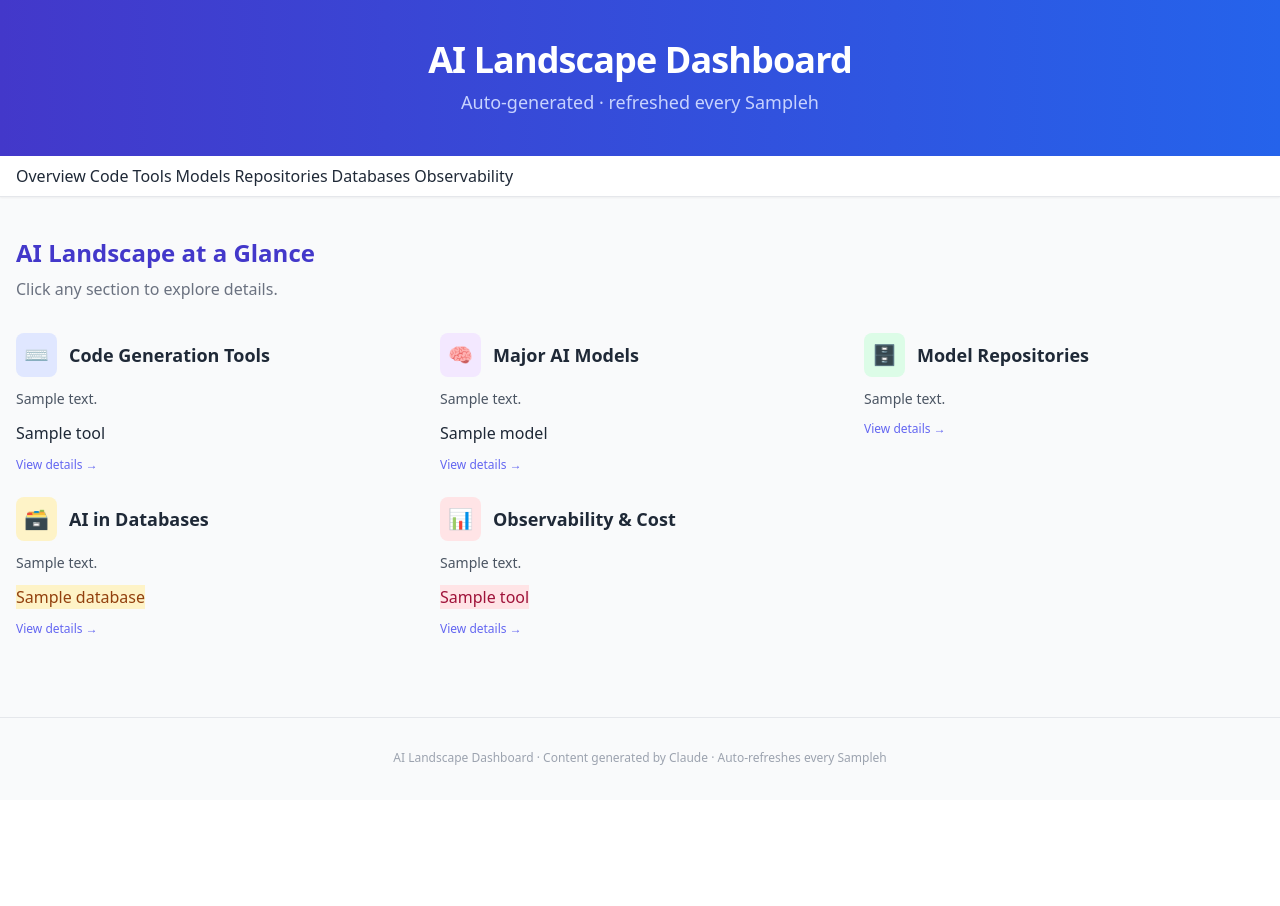
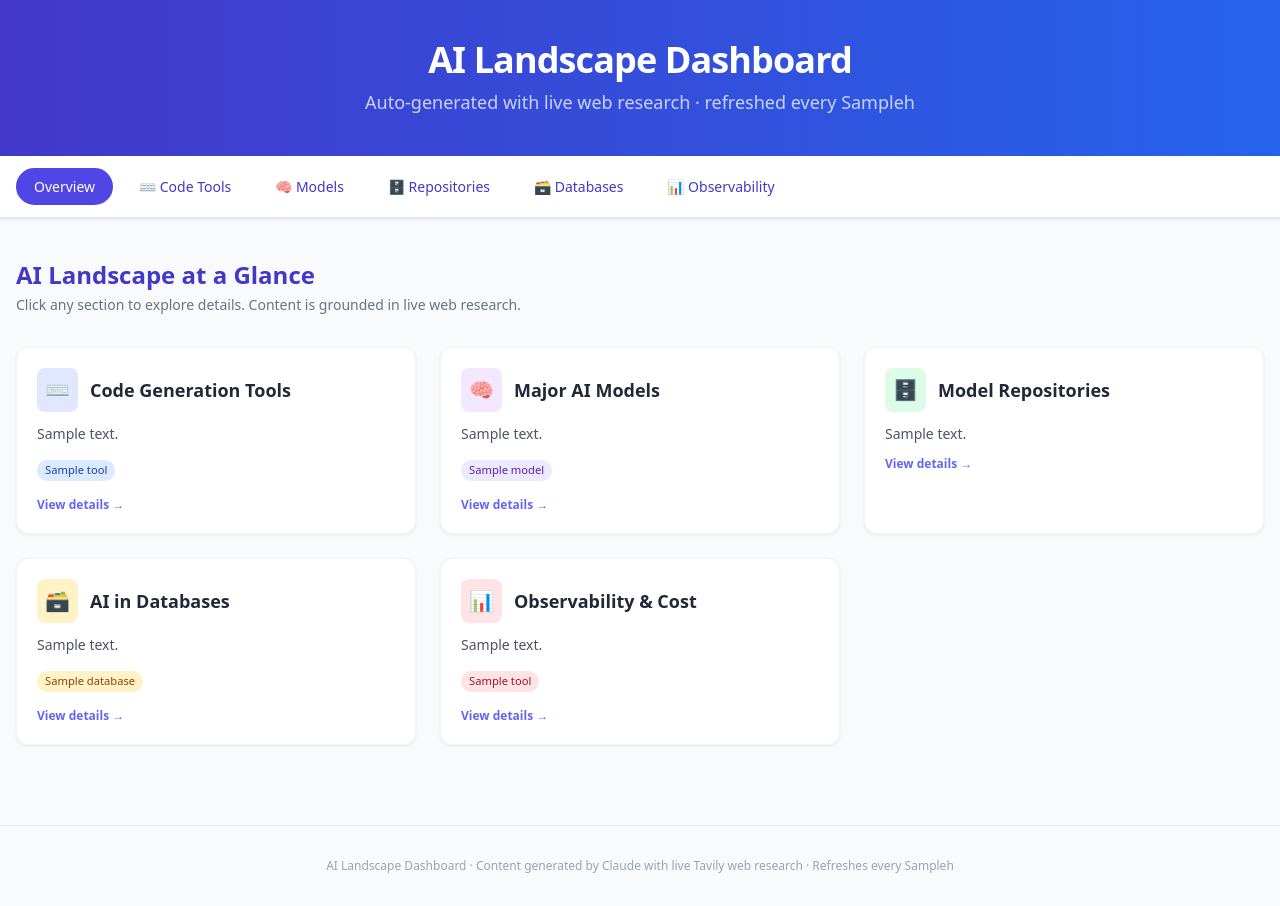
Before and after one commit to nosnow111/ai-landscape, a Python web app: template templates/index.html in a window 1280 px wide. Before the commit the page ends 765 px from the top, so only its background shows below. Run offline with Jinja, Linux system fonts and the light colour scheme; the template is opened without the code that fills it: most values are stand-ins (such as "Sample title", 1, 10 or a date in 2020); some libraries are stand-ins or nearby versions.

Commit message:
Fix nav styling, add source citations, fix tag rendering
- Replace @apply CSS with real CSS classes (Tailwind CDN compat)
- Tab buttons now properly styled with active state
- Tags correctly colored in all sections
- Sources from Tavily stored in JSON and displayed per section
- research.py now returns (context, sources) tuple

Co-Authored-By: Claude Sonnet 4.6 <noreply@anthropic.com>

```diff
--- a/templates/index.html
+++ b/templates/index.html
@@ -6,16 +6,47 @@
   <title>AI Landscape Dashboard</title>
   <script src="https://cdn.tailwindcss.com"></script>
   <style>
-    .card  { @apply bg-white rounded-xl shadow-md p-5 border border-gray-100 hover:shadow-lg transition-shadow; }
-    .tag   { @apply inline-block bg-blue-100 text-blue-800 text-xs font-medium px-2 py-0.5 rounded-full mr-1 mb-1; }
-    .tag-green  { @apply bg-green-100 text-green-800; }
-    .tag-purple { @apply bg-purple-100 text-purple-800; }
-    .tab-btn { @apply px-4 py-2 rounded-full text-sm font-medium transition-colors whitespace-nowrap; }
-    .tab-btn.active { @apply bg-indigo-600 text-white; }
-    .tab-btn:not(.active) { @apply text-indigo-700 hover:bg-indigo-50; }
+    html { scroll-behavior: smooth; }
     .tab-panel { display: none; }
     .tab-panel.active { display: block; }
-    html { scroll-behavior: smooth; }
+    .tab-btn {
+      padding: 6px 16px;
+      border-radius: 9999px;
+      font-size: 0.875rem;
+      font-weight: 500;
+      white-space: nowrap;
+      border: 2px solid transparent;
+      cursor: pointer;
+      transition: all 0.15s;
+      color: #4338ca;
+      background: transparent;
+    }
+    .tab-btn:hover { background: #eef2ff; }
+    .tab-btn.active { background: #4f46e5; color: white; border-color: #4f46e5; }
+    .card {
+      background: white;
+      border-radius: 0.75rem;
+      box-shadow: 0 1px 3px rgba(0,0,0,0.08);
+      padding: 1.25rem;
+      border: 1px solid #f1f5f9;
+      transition: box-shadow 0.2s;
+    }
+    .card:hover { box-shadow: 0 4px 12px rgba(0,0,0,0.1); }
+    .tag {
+      display: inline-block;
+      background: #dbeafe;
+      color: #1e40af;
+      font-size: 0.7rem;
+      font-weight: 500;
+      padding: 2px 8px;
+      border-radius: 9999px;
+      margin-right: 4px;
+      margin-bottom: 4px;
+    }
+    .tag-green { background: #dcfce7; color: #166534; }
+    .tag-purple { background: #ede9fe; color: #5b21b6; }
+    .tag-amber { background: #fef3c7; color: #92400e; }
+    .tag-rose { background: #ffe4e6; color: #9f1239; }
   </style>
 </head>
 <body class="bg-gray-50 text-gray-800 font-sans">
@@ -23,7 +54,7 @@
 <!-- Header -->
 <header class="bg-gradient-to-r from-indigo-700 to-blue-600 text-white py-10 px-6 text-center shadow-lg">
   <h1 class="text-4xl font-bold tracking-tight">AI Landscape Dashboard</h1>
-  <p class="mt-2 text-indigo-200 text-lg">Auto-generated · refreshed every {{ refresh_hours }}h</p>
+  <p class="mt-2 text-indigo-200 text-lg">Auto-generated with live web research · refreshed every {{ refresh_hours }}h</p>
   {% set any_meta = sections.code_tools.get('_meta') or sections.models.get('_meta') %}
   {% if any_meta %}
   <p class="mt-1 text-indigo-300 text-sm">Last updated: {{ any_meta.generated_at[:19] | replace('T',' ') }} UTC</p>
@@ -31,14 +62,14 @@
 </header>
 
 <!-- Tab Navigation -->
-<nav class="sticky top-0 z-10 bg-white border-b border-gray-200 shadow-sm">
-  <div class="max-w-7xl mx-auto px-4 flex gap-1 overflow-x-auto py-2">
+<nav class="sticky top-0 z-10 bg-white border-b-2 border-indigo-100 shadow-sm">
+  <div class="max-w-7xl mx-auto px-4 flex gap-2 overflow-x-auto py-3">
     <button class="tab-btn active" onclick="showTab('overview')">Overview</button>
-    <button class="tab-btn" onclick="showTab('code-tools')">Code Tools</button>
-    <button class="tab-btn" onclick="showTab('models')">Models</button>
-    <button class="tab-btn" onclick="showTab('repositories')">Repositories</button>
-    <button class="tab-btn" onclick="showTab('databases')">Databases</button>
-    <button class="tab-btn" onclick="showTab('observability')">Observability</button>
+    <button class="tab-btn" onclick="showTab('code-tools')">⌨️ Code Tools</button>
+    <button class="tab-btn" onclick="showTab('models')">🧠 Models</button>
+    <button class="tab-btn" onclick="showTab('repositories')">🗄️ Repositories</button>
+    <button class="tab-btn" onclick="showTab('databases')">🗃️ Databases</button>
+    <button class="tab-btn" onclick="showTab('observability')">📊 Observability</button>
   </div>
 </nav>
 
@@ -46,8 +77,8 @@
 
   <!-- OVERVIEW TAB -->
   <div id="tab-overview" class="tab-panel active">
-    <h2 class="text-2xl font-bold mb-2 text-indigo-700">AI Landscape at a Glance</h2>
-    <p class="text-gray-500 mb-8">Click any section to explore details.</p>
+    <h2 class="text-2xl font-bold mb-1 text-indigo-700">AI Landscape at a Glance</h2>
+    <p class="text-gray-500 mb-8 text-sm">Click any section to explore details. Content is grounded in live web research.</p>
     <div class="grid grid-cols-1 md:grid-cols-2 lg:grid-cols-3 gap-6">
 
       <div class="card cursor-pointer" onclick="showTab('code-tools')">
@@ -59,11 +90,9 @@
         <p class="text-sm text-gray-600 mb-3">{{ sections.code_tools.summary }}</p>
         {% endif %}
         {% if sections.code_tools.get('tools') %}
-        <div class="flex flex-wrap gap-1">
-          {% for t in sections.code_tools.tools[:4] %}<span class="tag">{{ t.name }}</span>{% endfor %}
-        </div>
+        <div>{% for t in sections.code_tools.tools[:4] %}<span class="tag">{{ t.name }}</span>{% endfor %}</div>
         {% endif %}
-        <p class="text-xs text-indigo-500 mt-3 font-medium">View details →</p>
+        <p class="text-xs text-indigo-500 mt-3 font-semibold">View details →</p>
       </div>
 
       <div class="card cursor-pointer" onclick="showTab('models')">
@@ -75,11 +104,9 @@
         <p class="text-sm text-gray-600 mb-3">{{ sections.models.summary }}</p>
         {% endif %}
         {% if sections.models.get('models') %}
-        <div class="flex flex-wrap gap-1">
-          {% for m in sections.models.models[:4] %}<span class="tag tag-purple">{{ m.name }}</span>{% endfor %}
-        </div>
+        <div>{% for m in sections.models.models[:4] %}<span class="tag tag-purple">{{ m.name }}</span>{% endfor %}</div>
         {% endif %}
-        <p class="text-xs text-indigo-500 mt-3 font-medium">View details →</p>
+        <p class="text-xs text-indigo-500 mt-3 font-semibold">View details →</p>
       </div>
 
       <div class="card cursor-pointer" onclick="showTab('repositories')">
@@ -91,11 +118,9 @@
         <p class="text-sm text-gray-600 mb-3">{{ sections.repositories.summary }}</p>
         {% endif %}
         {% if sections.repositories.get('platforms') %}
-        <div class="flex flex-wrap gap-1">
-          {% for p in sections.repositories.platforms[:4] %}<span class="tag tag-green">{{ p.name }}</span>{% endfor %}
-        </div>
+        <div>{% for p in sections.repositories.platforms[:4] %}<span class="tag tag-green">{{ p.name }}</span>{% endfor %}</div>
         {% endif %}
-        <p class="text-xs text-indigo-500 mt-3 font-medium">View details →</p>
+        <p class="text-xs text-indigo-500 mt-3 font-semibold">View details →</p>
       </div>
 
       <div class="card cursor-pointer" onclick="showTab('databases')">
@@ -107,11 +132,9 @@
         <p class="text-sm text-gray-600 mb-3">{{ sections.databases.summary }}</p>
         {% endif %}
         {% if sections.databases.get('databases') %}
-        <div class="flex flex-wrap gap-1">
-          {% for db in sections.databases.databases[:4] %}<span class="tag" style="background:#fef3c7;color:#92400e;">{{ db.name }}</span>{% endfor %}
-        </div>
+        <div>{% for db in sections.databases.databases[:4] %}<span class="tag tag-amber">{{ db.name }}</span>{% endfor %}</div>
         {% endif %}
-        <p class="text-xs text-indigo-500 mt-3 font-medium">View details →</p>
+        <p class="text-xs text-indigo-500 mt-3 font-semibold">View details →</p>
       </div>
 
       <div class="card cursor-pointer" onclick="showTab('observability')">
@@ -123,11 +146,9 @@
         <p class="text-sm text-gray-600 mb-3">{{ sections.observability.summary }}</p>
         {% endif %}
         {% if sections.observability.get('tools') %}
-        <div class="flex flex-wrap gap-1">
-          {% for t in sections.observability.tools[:4] %}<span class="tag" style="background:#ffe4e6;color:#9f1239;">{{ t.name }}</span>{% endfor %}
-        </div>
+        <div>{% for t in sections.observability.tools[:4] %}<span class="tag tag-rose">{{ t.name }}</span>{% endfor %}</div>
         {% endif %}
-        <p class="text-xs text-indigo-500 mt-3 font-medium">View details →</p>
+        <p class="text-xs text-indigo-500 mt-3 font-semibold">View details →</p>
       </div>
 
     </div>
@@ -135,8 +156,8 @@
 
   <!-- CODE TOOLS TAB -->
   <div id="tab-code-tools" class="tab-panel">
-    <div class="flex items-center justify-between mb-4">
-      <h2 class="text-2xl font-bold text-indigo-700">Code Generation Tools</h2>
+    <div class="flex items-center justify-between mb-2">
+      <h2 class="text-2xl font-bold text-indigo-700">⌨️ Code Generation Tools</h2>
       <button onclick="showTab('overview')" class="text-sm text-indigo-500 hover:underline">← Overview</button>
     </div>
     {% if sections.code_tools.get('summary') %}
@@ -147,7 +168,10 @@
       {% for t in sections.code_tools.tools %}
       <div class="card">
         <div class="flex justify-between items-start mb-2">
-          <h3 class="font-bold text-lg">{{ t.name }}</h3>
+          <div class="flex items-center gap-2">
+            {% if t.get('rank') %}<span style="background:#4f46e5;color:white;font-size:0.7rem;font-weight:700;border-radius:9999px;width:22px;height:22px;display:flex;align-items:center;justify-content:center;">#{{ t.rank }}</span>{% endif %}
+            <h3 class="font-bold text-lg">{{ t.name }}</h3>
+          </div>
           {% if t.pricing_free %}<span class="tag tag-green">Free tier</span>{% endif %}
         </div>
         <p class="text-xs text-gray-400 mb-1">{{ t.vendor }}</p>
@@ -159,6 +183,16 @@
       </div>
       {% endfor %}
     </div>
+    {% if sections.code_tools.get('sources') %}
+    <div class="mt-8 p-4 bg-gray-50 rounded-xl border border-gray-200">
+      <p class="text-xs font-semibold text-gray-500 mb-2">📚 Sources used for rankings</p>
+      <ul class="space-y-1">
+        {% for s in sections.code_tools.sources %}
+        <li class="text-xs text-gray-400"><a href="{{ s }}" target="_blank" rel="noopener" class="hover:text-indigo-500 hover:underline">{{ s }}</a></li>
+        {% endfor %}
+      </ul>
+    </div>
+    {% endif %}
     {% else %}
     <p class="text-gray-400 italic">Content not yet generated.</p>
     {% endif %}
@@ -166,8 +200,8 @@
 
   <!-- MODELS TAB -->
   <div id="tab-models" class="tab-panel">
-    <div class="flex items-center justify-between mb-4">
-      <h2 class="text-2xl font-bold text-indigo-700">Major AI Models</h2>
+    <div class="flex items-center justify-between mb-2">
+      <h2 class="text-2xl font-bold text-indigo-700">🧠 Major AI Models — Top 10 by Usage</h2>
       <button onclick="showTab('overview')" class="text-sm text-indigo-500 hover:underline">← Overview</button>
     </div>
     {% if sections.models.get('summary') %}
@@ -199,7 +233,7 @@
             <td class="px-4 py-3">{{ m.cost_input }}</td>
             <td class="px-4 py-3">{{ m.cost_output }}</td>
             <td class="px-4 py-3">{% if m.open_source %}<span class="tag tag-green">Yes</span>{% else %}<span class="text-gray-400">No</span>{% endif %}</td>
-            <td class="px-4 py-3 text-gray-500 text-xs max-w-xs">{{ m.get('popularity_notes', '') }}</td>
+            <td class="px-4 py-3 text-gray-500 text-xs" style="max-width:200px;">{{ m.get('popularity_notes', '') }}</td>
             <td class="px-4 py-3">{% if m.get('url') %}<a href="{{ m.url }}" target="_blank" rel="noopener" class="text-indigo-500 hover:underline text-xs">🔗 Visit</a>{% endif %}</td>
           </tr>
           {% endfor %}
@@ -211,7 +245,7 @@
       <div class="card">
         <div class="flex justify-between items-start mb-1">
           <div class="flex items-center gap-2">
-            {% if m.get('rank') %}<span class="bg-indigo-600 text-white text-xs font-bold rounded-full w-6 h-6 flex items-center justify-center">#{{ m.rank }}</span>{% endif %}
+            {% if m.get('rank') %}<span style="background:#4f46e5;color:white;font-size:0.7rem;font-weight:700;border-radius:9999px;width:22px;height:22px;display:flex;align-items:center;justify-content:center;">#{{ m.rank }}</span>{% endif %}
             <h3 class="font-bold">{{ m.name }}</h3>
           </div>
           {% if m.open_source %}<span class="tag tag-green">Open Source</span>{% endif %}
@@ -223,6 +257,16 @@
       </div>
       {% endfor %}
     </div>
+    {% if sections.models.get('sources') %}
+    <div class="mt-8 p-4 bg-gray-50 rounded-xl border border-gray-200">
+      <p class="text-xs font-semibold text-gray-500 mb-2">📚 Sources used for rankings</p>
+      <ul class="space-y-1">
+        {% for s in sections.models.sources %}
+        <li class="text-xs text-gray-400"><a href="{{ s }}" target="_blank" rel="noopener" class="hover:text-indigo-500 hover:underline">{{ s }}</a></li>
+        {% endfor %}
+      </ul>
+    </div>
+    {% endif %}
     {% else %}
     <p class="text-gray-400 italic">Content not yet generated.</p>
     {% endif %}
@@ -230,8 +274,8 @@
 
   <!-- REPOSITORIES TAB -->
   <div id="tab-repositories" class="tab-panel">
-    <div class="flex items-center justify-between mb-4">
-      <h2 class="text-2xl font-bold text-indigo-700">Model Repositories & Platforms</h2>
+    <div class="flex items-center justify-between mb-2">
+      <h2 class="text-2xl font-bold text-indigo-700">🗄️ Model Repositories & Platforms</h2>
       <button onclick="showTab('overview')" class="text-sm text-indigo-500 hover:underline">← Overview</button>
     </div>
     {% if sections.repositories.get('summary') %}
@@ -250,6 +294,14 @@
       </div>
       {% endfor %}
     </div>
+    {% if sections.repositories.get('sources') %}
+    <div class="mt-8 p-4 bg-gray-50 rounded-xl border border-gray-200">
+      <p class="text-xs font-semibold text-gray-500 mb-2">📚 Sources</p>
+      <ul class="space-y-1">
+        {% for s in sections.repositories.sources %}<li class="text-xs text-gray-400"><a href="{{ s }}" target="_blank" rel="noopener" class="hover:text-indigo-500 hover:underline">{{ s }}</a></li>{% endfor %}
+      </ul>
+    </div>
+    {% endif %}
     {% else %}
     <p class="text-gray-400 italic">Content not yet generated.</p>
     {% endif %}
@@ -257,8 +309,8 @@
 
   <!-- DATABASES TAB -->
   <div id="tab-databases" class="tab-panel">
-    <div class="flex items-center justify-between mb-4">
-      <h2 class="text-2xl font-bold text-indigo-700">AI in Major Databases</h2>
+    <div class="flex items-center justify-between mb-2">
+      <h2 class="text-2xl font-bold text-indigo-700">🗃️ AI in Major Databases</h2>
       <button onclick="showTab('overview')" class="text-sm text-indigo-500 hover:underline">← Overview</button>
     </div>
     {% if sections.databases.get('summary') %}
@@ -280,6 +332,14 @@
       </div>
       {% endfor %}
     </div>
+    {% if sections.databases.get('sources') %}
+    <div class="mt-8 p-4 bg-gray-50 rounded-xl border border-gray-200">
+      <p class="text-xs font-semibold text-gray-500 mb-2">📚 Sources</p>
+      <ul class="space-y-1">
+        {% for s in sections.databases.sources %}<li class="text-xs text-gray-400"><a href="{{ s }}" target="_blank" rel="noopener" class="hover:text-indigo-500 hover:underline">{{ s }}</a></li>{% endfor %}
+      </ul>
+    </div>
+    {% endif %}
     {% else %}
     <p class="text-gray-400 italic">Content not yet generated.</p>
     {% endif %}
@@ -287,8 +347,8 @@
 
   <!-- OBSERVABILITY TAB -->
   <div id="tab-observability" class="tab-panel">
-    <div class="flex items-center justify-between mb-4">
-      <h2 class="text-2xl font-bold text-indigo-700">AI Observability & Cost Monitoring</h2>
+    <div class="flex items-center justify-between mb-2">
+      <h2 class="text-2xl font-bold text-indigo-700">📊 AI Observability & Cost Monitoring</h2>
       <button onclick="showTab('overview')" class="text-sm text-indigo-500 hover:underline">← Overview</button>
     </div>
     {% if sections.observability.get('summary') %}
@@ -317,15 +377,21 @@
       </div>
       {% endfor %}
     </div>
-    {% else %}
-    <p class="text-gray-400 italic">Content not yet generated.</p>
+    {% if sections.observability.get('sources') %}
+    <div class="mt-8 p-4 bg-gray-50 rounded-xl border border-gray-200">
+      <p class="text-xs font-semibold text-gray-500 mb-2">📚 Sources</p>
+      <ul class="space-y-1">
+        {% for s in sections.observability.sources %}<li class="text-xs text-gray-400"><a href="{{ s }}" target="_blank" rel="noopener" class="hover:text-indigo-500 hover:underline">{{ s }}</a></li>{% endfor %}
+      </ul>
+    </div>
+    {% endif %}
     {% endif %}
   </div>
 
 </main>
 
 <footer class="text-center text-xs text-gray-400 py-8 border-t border-gray-200 mt-10">
-  AI Landscape Dashboard · Content generated by Claude · Auto-refreshes every {{ refresh_hours }}h
+  AI Landscape Dashboard · Content generated by Claude with live Tavily web research · Refreshes every {{ refresh_hours }}h
 </footer>
 
 <script>
```
Also changed, not shown: generator.py (+6 -1 lines), research.py (+13 -5 lines).
